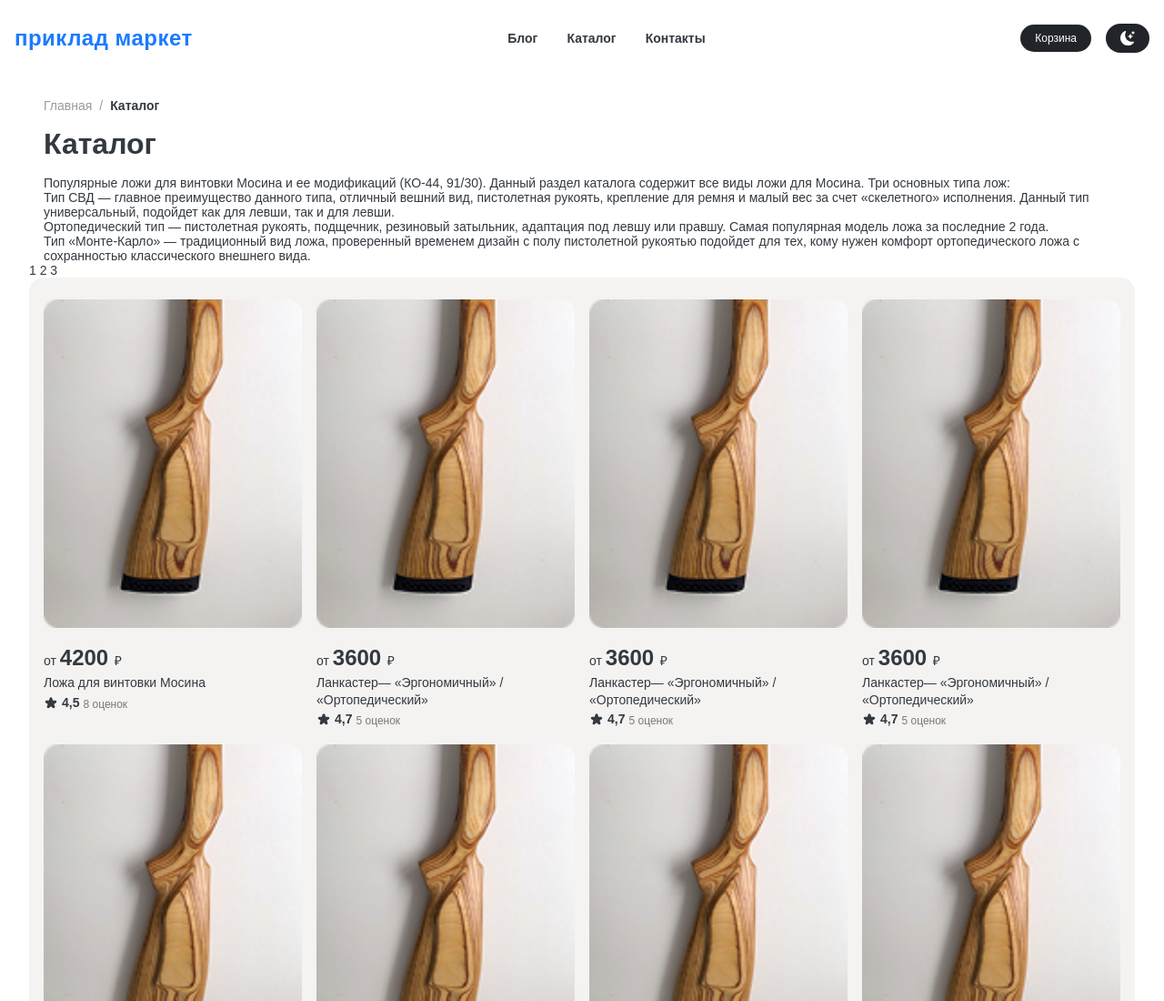
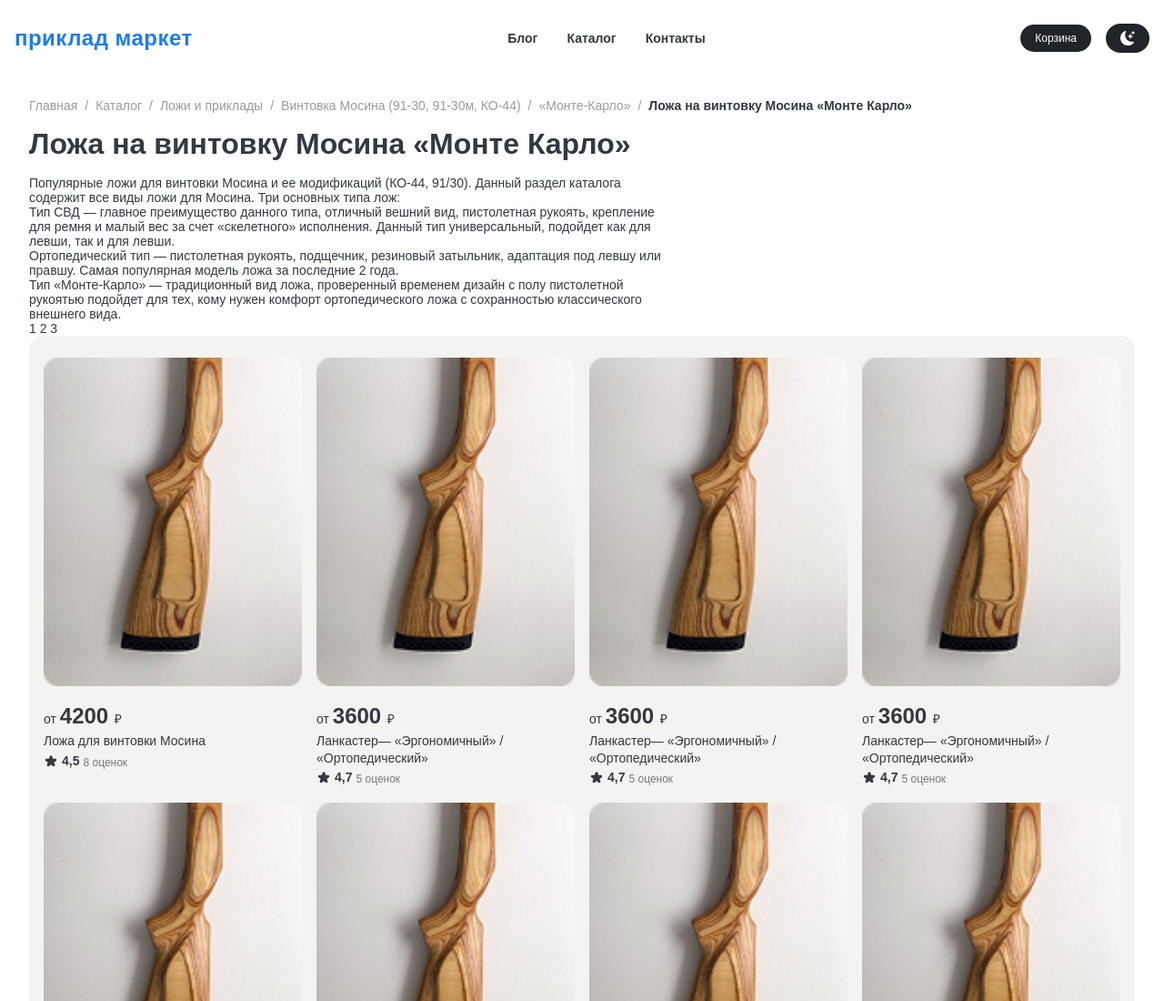
Before and after one commit to ksol95/prikladmarket_front, a website built with Vite: page src/pages/catalog.html in a window 1280 px wide. Shown: the top 1100 px of the page at 91% size. Built offline with nearby package versions, Linux system fonts and the light colour scheme; a web font is replaced by a local one.

Commit message:
page-header grid fix

```diff
--- a/src/pages/catalog.html
+++ b/src/pages/catalog.html
@@ -109,7 +109,6 @@
     </header>
 
     <main class="main-grid">
-      <!-- Заголовок -->
       <header class="main-grid__header page-header">
         <!-- Хлебные крошки -->
         <nav
@@ -138,17 +137,70 @@
               itemscope
               itemtype="http://schema.org/ListItem"
             >
+              <a
+                href="/prikladmarket_front/src/pages/catalog.html"
+                class="breadcrumb__item-link"
+                itemprop="item"
+                ><span itemprop="name">Каталог</span></a
+              >
+              <meta itemprop="position" content="2" />
+            </li>
+            <li
+              class="breadcrumb__item"
+              itemprop="itemListElement"
+              itemscope
+              itemtype="http://schema.org/ListItem"
+            >
+              <a href="#" class="breadcrumb__item-link" itemprop="item"
+                ><span itemprop="name">Ложи и приклады</span></a
+              >
+              <meta itemprop="position" content="3" />
+            </li>
+            <li
+              class="breadcrumb__item"
+              itemprop="itemListElement"
+              itemscope
+              itemtype="http://schema.org/ListItem"
+            >
+              <a href="#" class="breadcrumb__item-link" itemprop="item"
+                ><span itemprop="name"
+                  >Винтовка Мосина (91-30, 91-30м, КО-44)</span
+                ></a
+              ><meta itemprop="position" content="4" />
+            </li>
+            <li
+              class="breadcrumb__item"
+              itemprop="itemListElement"
+              itemscope
+              itemtype="http://schema.org/ListItem"
+            >
+              <a href="#" class="breadcrumb__item-link" itemprop="item">
+                <span itemprop="name">«Монте-Карло»</span>
+              </a>
+              <meta itemprop="position" content="5" />
+            </li>
+            <li
+              class="breadcrumb__item"
+              itemprop="itemListElement"
+              itemscope
+              itemtype="http://schema.org/ListItem"
+            >
               <p class="breadcrumb__item-link" itemprop="item">
-                <span itemprop="name">Каталог</span>
+                <span itemprop="name"
+                  >Ложа на винтовку Мосина «Монте Карло»</span
+                >
               </p>
-              <meta itemprop="position" content="2" />
+              <meta itemprop="position" content="5" />
             </li>
           </ul>
         </nav>
-        <!-- Контенет -->
+        <!-- Заголовок -->
         <div class="page-header__title-content">
-          <h1 class="page-header__title">Каталог</h1>
+          <h1 class="page-header__title" itemprop="name">
+            Ложа на винтовку Мосина «Монте Карло»
+          </h1>
         </div>
+        <!-- Описание -->
         <div class="page-header__description">
           <p>
             Популярные ложи для винтовки Мосина и ее модификаций (КО-44, 91/30).
--- a/src/scss/components/page-header.scss
+++ b/src/scss/components/page-header.scss
@@ -2,20 +2,23 @@
   --page-header-img-radius: var(--br-5);
   --page-header-img-size: calc(100% + var(--g-8));
   --page-header-img-margin: calc(var(--g-4) * -1);
-  --page-header-description-column-size: 1 / -1;
+  // Базовый шаблон по умолчанию (только хлебные крошки и заголовок)
+  --header-template: "breadcrumb breadcrumb" "title title";
 }
 
 .page-header {
+  gap: var(--g-4);
+  overflow: hidden;
   display: grid;
-  grid-template-columns: repeat(24, 1fr);
-  gap: var(--g-4);
-  padding: 0 var(--g-4);
-  overflow: hidden;
+  grid-template-columns: minmax(0, 700px) minmax(0, 1fr);
+  // Используем только одну переменную для всего шаблона
+  grid-template-areas: var(--header-template);
+  // Стили для элементов сетки
   .breadcrumb {
-    grid-column: 1 / -1;
+    grid-area: breadcrumb;
   }
   &__title-content {
-    grid-column: 1 / -1;
+    grid-area: title;
     display: flex;
     flex-direction: column;
     gap: var(--g-4);
@@ -33,20 +36,35 @@
     color: var(--secondary-text-color);
   }
   &__img {
-    grid-column: 1 / -1;
+    grid-area: img;
     object-fit: cover;
     border-radius: var(--page-header-img-radius);
     inline-size: var(--page-header-img-size);
     margin-inline-start: var(--page-header-img-margin);
   }
   &__description {
-    grid-column: var(--page-header-description-column-size);
+    grid-area: description;
   }
+}
+
+// Логика изменения шаблона в зависимости от наличия элементов
+// 1. Если есть только описание
+.page-header:has(.page-header__description):not(:has(.page-header__img)) {
+  --header-template: "breadcrumb breadcrumb" "title title" "description _";
+}
+
+// 2. Если есть только изображение
+.page-header:has(.page-header__img):not(:has(.page-header__description)) {
+  --header-template: "breadcrumb breadcrumb" "title title" "img img";
+}
+
+// 3. Если есть и описание, и изображение
+.page-header:has(.page-header__description):has(.page-header__img) {
+  --header-template: "breadcrumb breadcrumb" "title title" "description img";
 }
 
 @media (width >=1366px) {
   :root {
-    --page-header-description-column-size: 1 / span 17;
     --page-header-img-size: 100%;
     --page-header-img-margin: 0;
   }
```
Also changed, not shown: src/pages/product.html (+1 -1 lines).
